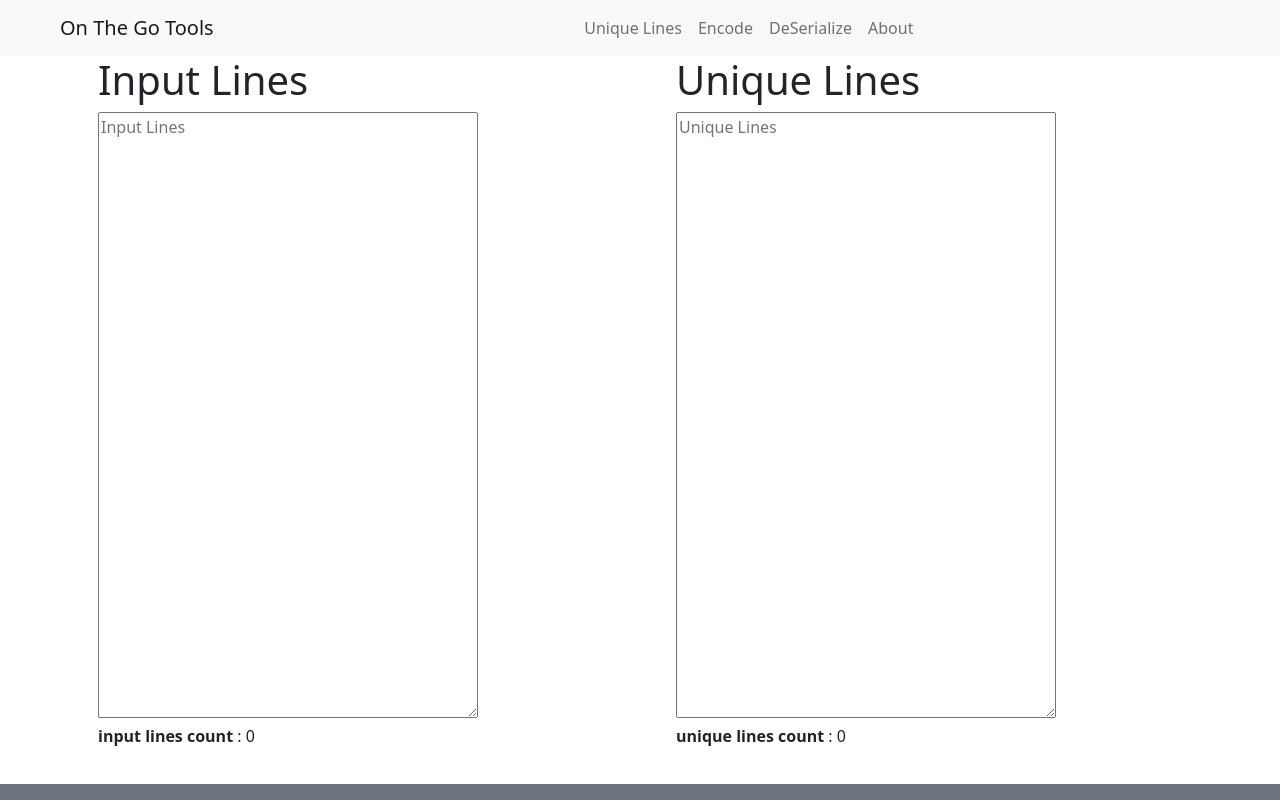
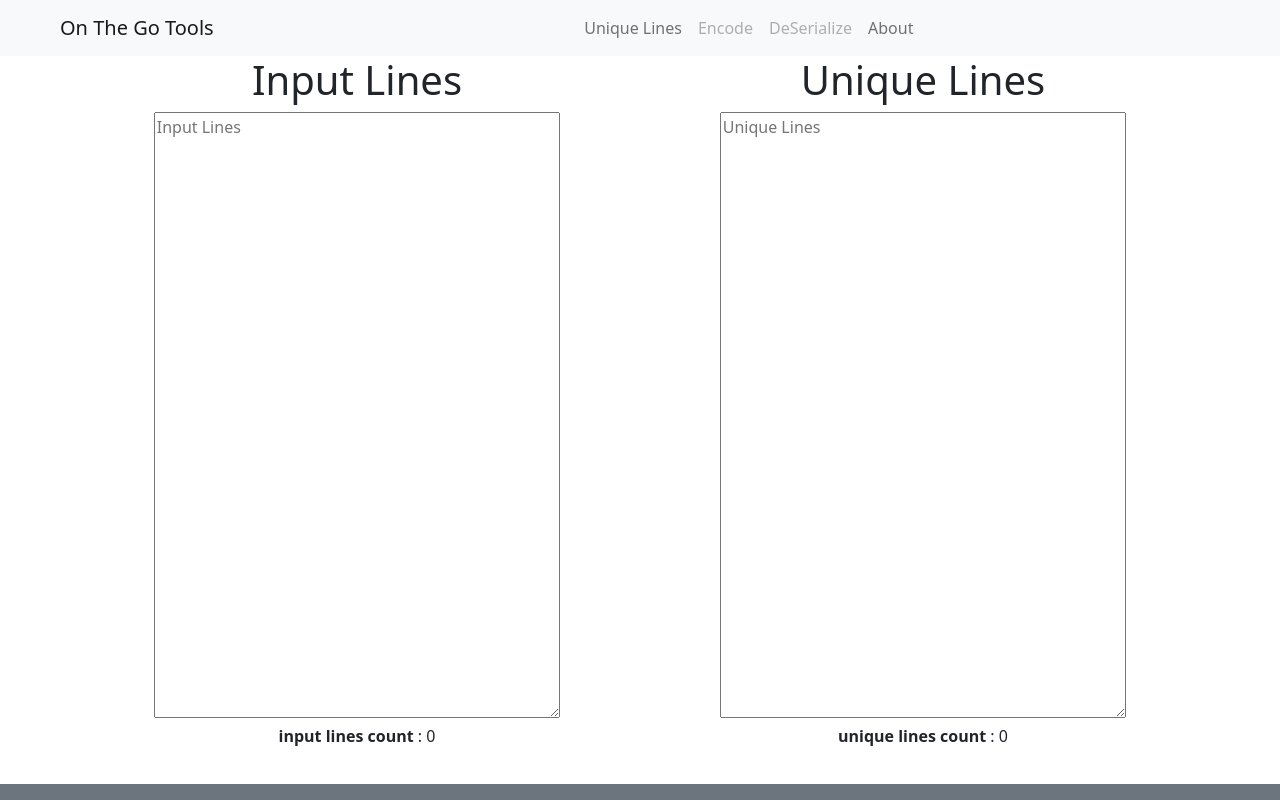
Before and after one commit to hustledarh/on-the-go, a React (Create React App) app: page /#/ in a window 1280 px wide. Built offline with nearby package versions, Linux system fonts and the light colour scheme.

Commit message:
improved spacing

```diff
--- a/src/App.js
+++ b/src/App.js
@@ -10,7 +10,7 @@ function App() {
   return (
     <Container className='px-0' fluid={true}>
       <NavigationBar/>
-      <Container className="px-1 pb-5">
+      <Container className="my-auto px-1 pb-5">
         <Routes>
           <Route exact path="/about" element={<About />} />
           <Route exact path="/" element={<UniqueLines />} />
--- a/src/components/Navigation.js
+++ b/src/components/Navigation.js
@@ -12,8 +12,8 @@ function NavScrollExample() {
         <Navbar.Collapse >
           <Nav className='mx-auto'>
             <Nav.Link as={Link} to="/">Unique Lines</Nav.Link>
-            <Nav.Link as={Link} to="/encode" disable>Encode</Nav.Link>
-            <Nav.Link as={Link} to="/deserialize" disable>DeSerialize</Nav.Link>
+            <Nav.Link as={Link} to="/encode" disabled>Encode</Nav.Link>
+            <Nav.Link as={Link} to="/deserialize" disabled>DeSerialize</Nav.Link>
             <Nav.Link as={Link} to="/about">About</Nav.Link>
           </Nav>
         </Navbar.Collapse>
--- a/src/pages/UniqueLines.js
+++ b/src/pages/UniqueLines.js
@@ -1,5 +1,5 @@
 import React from "react"
-import { Container,Stack} from "react-bootstrap"
+import { Container,Row,Col} from "react-bootstrap"
 import { useState } from "react";
 
 
@@ -21,19 +21,20 @@ function UniqueLines(){
 
 
 return(
-    <Container>
-    <Stack direction="horizontal"  gap={5}>
     <Container >
-        <h1 className = "mx-auto" rows={25}>Input Lines</h1>
-        <textarea className = "mx-auto w-75 " rows={25} type="text" onChange={handleChange} placeholder="Input Lines"  />
+        <Row className="justify-content-around " >
+        <Col className=" text-center"  >
+        <h1 className="">Input Lines</h1>
+        <textarea type="text" className="w-75" rows={25} onChange={handleChange} placeholder="Input Lines"  />
         <p><b>input lines count</b> : {inputLinesCount}</p>
-    </Container>
-    <Container>
-        <h1 className = "mx-auto" rows={25}>Unique Lines</h1>
-        <textarea  className = "mx-auto w-75 " rows={25} value={postContent} type="text"  placeholder="Unique Lines" />
+        </Col>
+
+        <Col className="text-center">
+        <h1>Unique Lines</h1>
+        <textarea rows={25} className="w-75" value={postContent} type="text"  placeholder="Unique Lines" />
         <p><b>unique lines count</b> : {uniqueLinesCount}</p>
-    </Container>
-    </Stack>
+        </Col>
+        </Row>
     </Container>
 
 )
```
